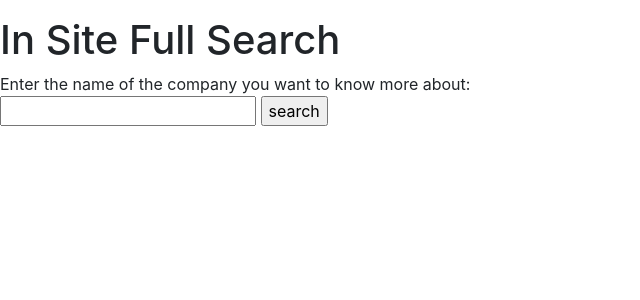
After one commit to maggiebauer/hb_project, a Flask app: template templates/homepage.html in a window 1280 px wide. The commit adds this page. Shown: the top 300 px of the page, without its empty margins (0-640 px from the left). Run offline with Flask 2, Linux system fonts and the light colour scheme; the template is opened without the code that fills it, so the values that code supplies are empty; some libraries are stand-ins or nearby versions.

Commit message:
fixed issue with util.py. working on server.py and html files

```diff
--- a/model.py
+++ b/model.py
@@ -20,6 +20,7 @@ class CBCompany(db.Model):
     cb_url = db.Column(db.String(300))
     market_type_id = db.Column(db.Integer, db.ForeignKey('market_types.market_type_id'))
     state_code = db.Column(db.String(10))
+    city_name = db.Column(db.String(50))
 
     funding_rounds = db.relationship('FundingRound', backref=db.backref('cb_company'))
     market_type = db.relationship('MarketType', backref=db.backref('cb_companies'))
@@ -201,4 +202,6 @@ if __name__ == "__main__":
 
     from server import app
     connect_to_db(app)
+    db.create_all()
+
     print("Connected to DB.")
--- a/requirements.txt
+++ b/requirements.txt
@@ -1,5 +1,7 @@
+blinker==1.4
 click==6.7
 Flask==1.0.2
+Flask-DebugToolbar==0.10.1
 Flask-SQLAlchemy==2.3.2
 itsdangerous==0.24
 Jinja2==2.10
--- a/seed.py
+++ b/seed.py
@@ -76,7 +76,8 @@ def load_cb_companies():
         cb_company = CBCompany(cb_company_name=row[1].lower(),
                     cb_url=row[2],
                     cb_permalink=row[0],
-                    state_code=row[7])
+                    state_code=row[7],
+                    city_name=row[9])
         db.session.add(cb_company)
 
     db.session.commit()
@@ -133,7 +134,7 @@ if __name__ == "__main__":
     connect_to_db(app)
 
     # In case tables haven't been created, create them
-    db.create_all()
+    # db.create_all()
 
     # Import different types of data
     load_market_types()
--- a/server.py
+++ b/server.py
@@ -1,9 +1,49 @@
-# from jinja2 import StrictUndefined
-
+from jinja2 import StrictUndefined
 from flask import (Flask, render_template, redirect, request, flash,
                    session)
-# from flask_debugtoolbar import DebugToolbarExtension
+from flask_debugtoolbar import DebugToolbarExtension
+import model as m
+import util as u
 
-# from model import User, Rating, Movie, connect_to_db, db
 
 app = Flask(__name__)
+app.secret_key = 'ABC'
+app.jinja_env.undefined = StrictUndefined
+
+################################################################################
+# app routes
+
+@app.route('/')
+def index():
+    ''' Homepage '''
+    return render_template('homepage.html')
+
+@app.route('/search')
+def search_cb_companies():
+    ''' Search and display company '''
+
+    comp_search = request.args.get('company_searched')
+
+    poss_comp_lst = u.fetch_all_cb_companies(comp_search)
+
+    return render_template('search_page.html', poss_comp_lst=poss_comp_lst)
+
+
+
+
+
+
+################################################################################
+# run file locally with debugger
+
+if __name__ == "__main__":
+    app.debug = True
+    # make sure templates, etc. are not cached in debug mode
+    app.jinja_env.auto_reload = app.debug
+
+    m.connect_to_db(app)
+
+    # Use the DebugToolbar
+    DebugToolbarExtension(app)
+
+    app.run(port=5000, host='0.0.0.0')
--- a/templates/base.html
+++ b/templates/base.html
@@ -2,6 +2,8 @@
 <html>
 <head>
   <title>In Site Full Search</title>
+  <link rel="stylesheet" href="https://maxcdn.bootstrapcdn.com/bootstrap/4.0.0/css/bootstrap.min.css">
+    <link href="/static/css/project.css" rel="stylesheet">
 </head>
 
 <body>
--- /dev/null
+++ b/templates/homepage.html
@@ -0,0 +1,14 @@
+{% extends 'base.html' %}
+{% block content %}
+
+<h1>In Site Full Search</h1>
+
+<div>
+Enter the name of the company you want to know more about:
+<form action="/search" method="GET">
+    <input type="text" name="company_searched">
+    <input type="submit" value="search">
+</form>
+</div>
+
+{% endblock %}
```
Also changed, not shown: templates/search_page.html (added, +18 -0 lines), util.py (+22 -20 lines), static/css/project.css (added), static/img/angellist.png (added), static/img/crunchbase.jpg (added), static/img/facebook.jpg (added), static/img/glassdoor.png (added), static/img/linkedin.png (added), static/img/owler.png (added), static/img/twitter.png (added), 3 other files.
